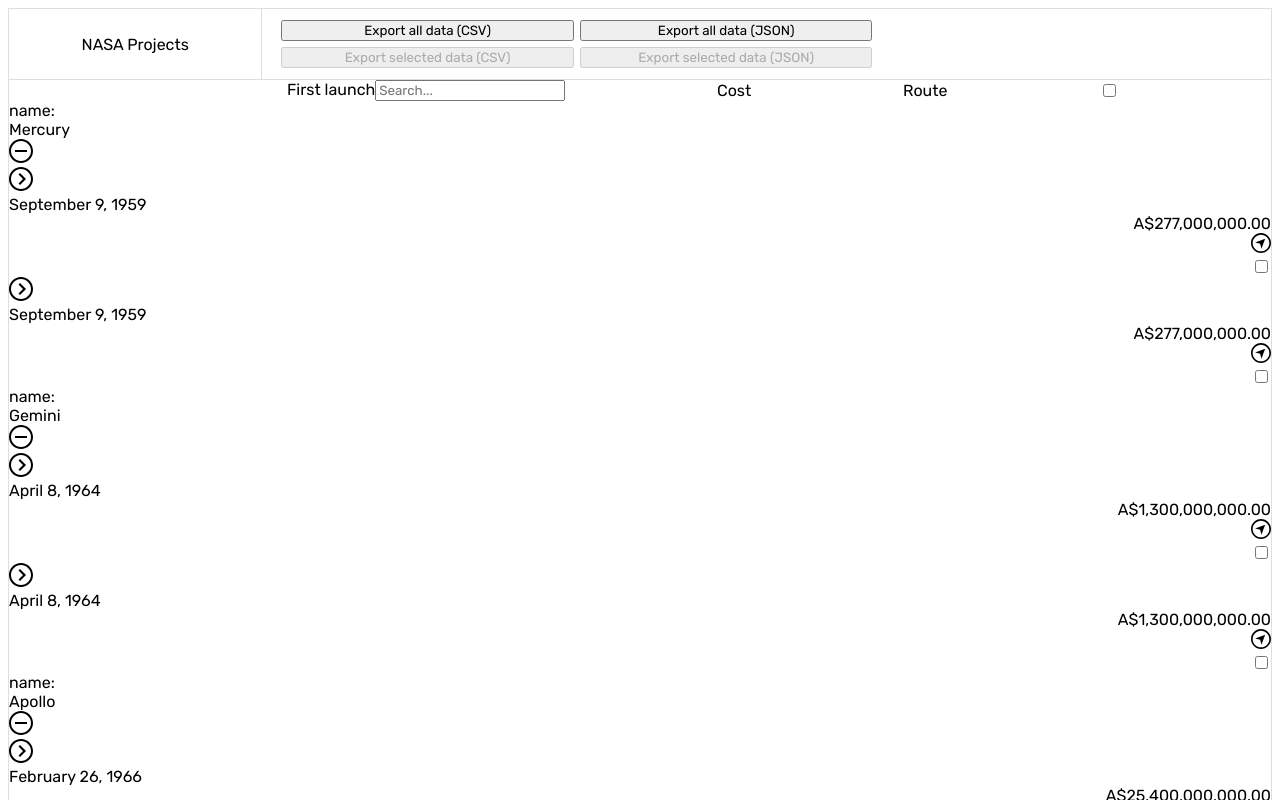
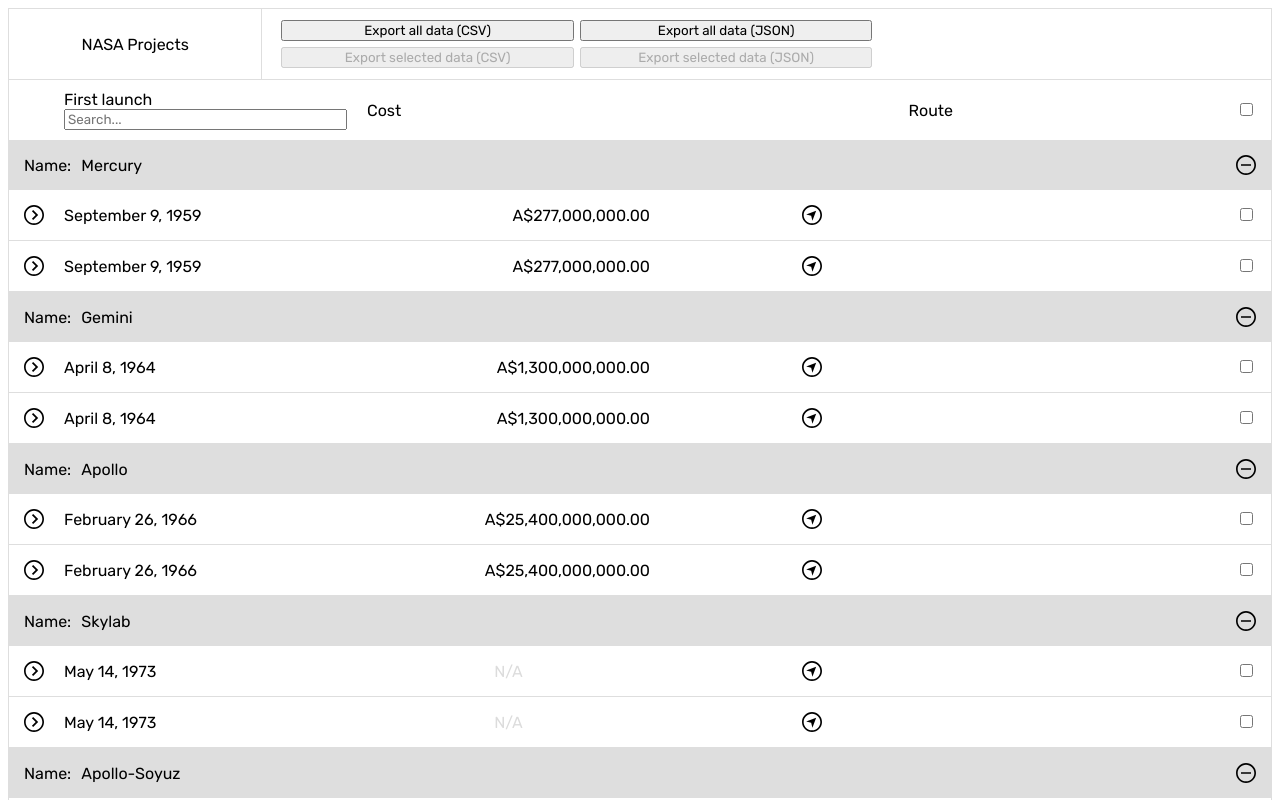
Before and after one commit to anthonymartinovic/ngx-datatable, an Angular app: page / in a window 1280 px wide. Shown: the top 800 px of the page. Built offline with nearby package versions, Linux system fonts and the light colour scheme.

Commit message:
default grid styles complete

```diff
--- a/src/app/packages/flexi-table/components/table/body/table-body-cell.component.ts
+++ b/src/app/packages/flexi-table/components/table/body/table-body-cell.component.ts
@@ -18,7 +18,7 @@
 		</ng-container>
 		<ng-container *ngIf="dataType === 'newTab'">
 			<div
-				class="body-cell text"
+				class="body-cell svg"
 				stopPropagationClick
 				[cellStyle]="'newTab'"
 				[innerHTML]="imgService.getSVG('newTab')"
@@ -41,7 +41,7 @@
 		</ng-container>
 		<ng-container *ngIf="dataType === 'rowDetail'">
 			<div
-				class="body-cell text"
+				class="body-cell svg"
 				[cellStyle]="'rowDetail'"
 				[innerHTML]="(showRowDetails) ? imgService.getSVG('arrowOpen') : imgService.getSVG('arrowClosed')"
 				(click)="showRowDetailsChange.emit(!showRowDetails)"
--- a/src/app/packages/flexi-table/components/table/body/table-body-group.component.ts
+++ b/src/app/packages/flexi-table/components/table/body/table-body-group.component.ts
@@ -1,4 +1,4 @@
-import { Component, OnInit, ChangeDetectionStrategy, Input } from '@angular/core';
+import { Component, OnInit, ChangeDetectionStrategy, Input, Output, EventEmitter } from '@angular/core';
 import { Subscription } from 'rxjs/Subscription';
 
 import { ColumnMap } from '../../../models/column.model';
@@ -13,22 +13,26 @@
 	changeDetection: ChangeDetectionStrategy.OnPush,
 	template: `
 		<div class="body-group">
+			<div class="group-info">
 				<div class="group-name" (click)="setSort(selectedGroup)">{{selectedGroup}}:</div>
 				<div class="group-value">{{value}}</div>
-			<ng-container *ngIf="groupOpen else groupClosed">
+			</div>
+			<div class="group-toggle-options">
+				<ng-container *ngIf="hiddenGroupValues.includes(value) else groupOpen">
 					<div
-					class="group-toggle"
-					[innerHTML]="imgService.getSVG('close')"
-					(click)="groupOpen = !groupOpen"
+						class="group-toggle group-toggle-open"
+						[innerHTML]="imgService.getSVG('open')"
+						(click)="toggleChange.emit(this.value)"
 					></div>
 				</ng-container>
-			<ng-template #groupClosed>
+				<ng-template #groupOpen>
 					<div
-					class="group-toggle"
-					[innerHTML]="imgService.getSVG('open')"
-					(click)="groupOpen = !groupOpen"
+						class="group-toggle group-toggle-close"
+						[innerHTML]="imgService.getSVG('close')"
+						(click)="toggleChange.emit(this.value)"
 					></div>
 				</ng-template>
+			</div>
 		</div>
 	`
 })
@@ -36,10 +40,11 @@
 	recordsSub: Subscription;
 	sortedColumnSub: Subscription;
 
+	@Input() hiddenGroupValues: any[]
 	@Input() selectedGroup: any;
 	@Input() value: any;
+	@Output() toggleChange: EventEmitter<boolean> = new EventEmitter();
 
-	groupOpen: boolean;
 	records: {}[];
 	sortedColumn: {
 		name: any,
@@ -59,8 +64,6 @@
 	ngOnInit(): void {
 		this.recordsSub      = this.tableData.records$.subscribe(records => this.records = records);
 		this.sortedColumnSub = this.tableData.sortedColumn$.subscribe(sortedColumn => this.sortedColumn = sortedColumn);
-
-		this.groupOpen = true;
 	}
 
 	ngOnDestroy(): void {
--- a/src/app/packages/flexi-table/components/table/body/table-body-row.component.ts
+++ b/src/app/packages/flexi-table/components/table/body/table-body-row.component.ts
@@ -9,6 +9,7 @@
 	template: `
 		<div class="body-row" bodyRowStyle>
 			<ngx-table-body-cell
+				class="row-detail-table-body-cell"
 				[dataType]="'rowDetail'"
 				[value]="record"
 				[showRowDetails]="showRowDetails"
--- a/src/app/packages/flexi-table/components/table/body/table-body.component.ts
+++ b/src/app/packages/flexi-table/components/table/body/table-body.component.ts
@@ -14,7 +14,8 @@
 				<ngx-table-body-group
 					[selectedGroup]="selectedGroup"
 					[value]="groupValue"
-					(click)="toggleGroupVisibility(groupValue)"
+					[hiddenGroupValues]="hiddenGroupValues"
+					(toggleChange)="toggleGroupVisibility(groupValue)"
 				></ngx-table-body-group>
 				<ng-container *ngIf="!hiddenGroupValues.includes(groupValue)">
 				<ng-container *ngFor="let record of pagedRecords | groupBy: selectedGroup : groupValue">
--- a/src/app/packages/flexi-table/components/table/head/table-head-row.component.ts
+++ b/src/app/packages/flexi-table/components/table/head/table-head-row.component.ts
@@ -8,7 +8,7 @@
 	changeDetection: ChangeDetectionStrategy.OnPush,
 	template: `
 		<div class="head-row" headRowStyle>
-			<ngx-table-head-cell class="row-detail-table-cell" [headerType]="'rowDetail'"></ngx-table-head-cell>
+			<ngx-table-head-cell class="row-detail-table-head-cell" [headerType]="'rowDetail'"></ngx-table-head-cell>
 			<ng-container *ngFor="let column of tableData.columns$ | async">
 				<ngx-table-head-cell
 					[headerType]="'standard'"
--- a/src/app/packages/flexi-table/ngx-flexi-table.component.scss
+++ b/src/app/packages/flexi-table/ngx-flexi-table.component.scss
@@ -3,6 +3,7 @@
 :host-context(ngx-flexi-table) ::ng-deep {
 	display: grid;
 	grid-template-rows: 70px auto 70px;
+	min-width: 700px;
 	border: 1px solid #dedede;
 
 	* {
@@ -11,7 +12,7 @@
 
 	.flexi-table-header {
 		display: grid;
-		grid-template-columns: 1fr 2.5fr 1.5fr;
+		grid-template-columns: 1fr 2.5fr minmax(0, 1.5fr);
 		align-items: center;
 
 		.table-caption-container {
@@ -88,82 +89,168 @@
 						flex-direction: row;
 						justify-content: flex-start;
 						align-items: center;
+						padding: 5px;
+						height: 50px;
 
 						.table-head-cell {
 							display: flex;
-							flex-grow: 1;
+							flex: 1 1 150px;
+							flex-direction: column;
+							justify-content: center;
+							height: 100%;
+							padding: 5px 10px;
+							// border-right: 1px solid #dedede;
 
-							.head-cell {
+							.head-cell {}
 
+							.text {}
+
+							.checkbox-container {
+								.checkbox {}
 							}
-							.text {
 
+							.column-filter-container {
+								.column-filter {}
 							}
-							.checkbox-container {
-								.checkbox {
 
-								}
-							}
-							.column-filter-container {
-								.column-filter {
-
-								}
-							}
 							.input-container {
 								grid-area: ngx-checkbox;
 								display: grid;
 
-								.input {
-
-								}
+								.input {}
 							}
 						}
 
-						.row-detail-table-cell {
-							width: 10%;
+						.table-head-cell:last-child {
+							border-right: unset;
+						}
+
+						.row-detail-table-head-cell {
+							max-width: 20px;
 						}
 					}
 				}
 			}
 
 			.table-body {
+
 				.table-body-group-container {
+
 					.body-group {
-						.group-name {
+						display: flex;
+						flex-direction: row;
+						justify-content: space-between;
+						align-items: center;
+						height: 40px;
+						padding: 5px;
+						background-color: #dedede;
 
+						.group-info {
+							display: flex;
+							flex-direction: row;
+							padding: 5px 10px;
+
+							.group-name {
+								text-transform: capitalize;
+								padding-right: 10px;
+							}
+
+							.group-value {}
 						}
-						.group-value {
 
-						}
-						.group-toggle {
+						.group-toggle-options {
+							padding: 5px 10px;
 
+							.group-toggle {
+								display: flex;
+								cursor: pointer;
+								width: 20px;
+								height: auto;
+							}
+
+							.group-toggle-open {}
+
+							.group-toggle-closed {}
 						}
 					}
 				}
 				.table-body-row-container {
+
 					.body-row {
+						display: flex;
+						flex-direction: row;
+						justify-content: flex-start;
+						align-items: center;
+						height: 40px;
+						padding: 5px;
+						border-bottom: 1px solid #dedede;
+
 						.table-body-cell {
-							.body-cell {
+							display: flex;
+							flex: 1 1 150px;
+							flex-direction: column;
+							justify-content: center;
+							height: 100%;
+							padding: 5px 10px;
+							// border-right: 1px solid #dedede;
 
-							}
-							.text {
+							.body-cell {}
 
-							}
-							.checkbox-container {
-								.checkbox {
+							.text {}
 
+							.svg {
+								display: flex;
+								justify-content: center;
+
+								svg {
+									width: 20px;
+									height: auto;
 								}
 							}
+
+							.checkbox-container {
+
+								.checkbox {}
+							}
+						}
+
+						.table-body-cell:last-child {
+							border-right: unset;
+						}
+
+						.row-detail-table-body-cell {
+							max-width: 20px;
 						}
 					}
+
 					.body-row-details {
+						display: flex;
+						flex-direction: column;
+						justify-content: flex-start;
+						align-items: left;
+						padding: 0px;
+						background-color: #eee;
+						border-bottom: 0px solid #dedede;
+
 						.row-detail-pair {
+							display: flex;
+							flex-direction: row;
+							padding: 1px 15px;
+
 							.row-detail-key {
+								padding-right: 10px;
+								font-weight: 500;
+							}
 
-							}
-							.row-detail-value {
+							.row-detail-value {}
+						}
 
-							}
+						.row-detail-pair:nth-child(1) {
+							padding-top: 10px;
+						}
+
+						.row-detail-pair:last-child {
+							padding-bottom: 10px;
 						}
 					}
 				}
--- a/src/app/packages/flexi-table/ngx-flexi-table.component.ts
+++ b/src/app/packages/flexi-table/ngx-flexi-table.component.ts
@@ -28,7 +28,7 @@
 	providers: [TableDataService],
 	styleUrls: ['./ngx-flexi-table.component.scss'],
 	template: `
-		<div class="flexi-table-header">
+		<div *ngIf="!hideHeader" class="flexi-table-header">
 			<div class="table-caption-container">
 				<caption *ngIf="caption" class="table-caption">{{ caption }}</caption>
 			</div>
@@ -69,9 +69,10 @@
 	@Input() config: ColumnConfig[];
 	@Input() globalFilter: string;
 	@Input() columnFilters: string[];
+	@Input() hideHeader: boolean;
+	@Input() groupBy: string[];
 	@Input() records: {}[];
 	@Input() recordsPerPage: number;
-	@Input() groupBy: string[];
 	@Input() styles: StylesModel;
 
 	@Output() onRowSelection: EventEmitter<{}>     = new EventEmitter();
```
Lines whose indentation alone changed are shown as unchanged.
